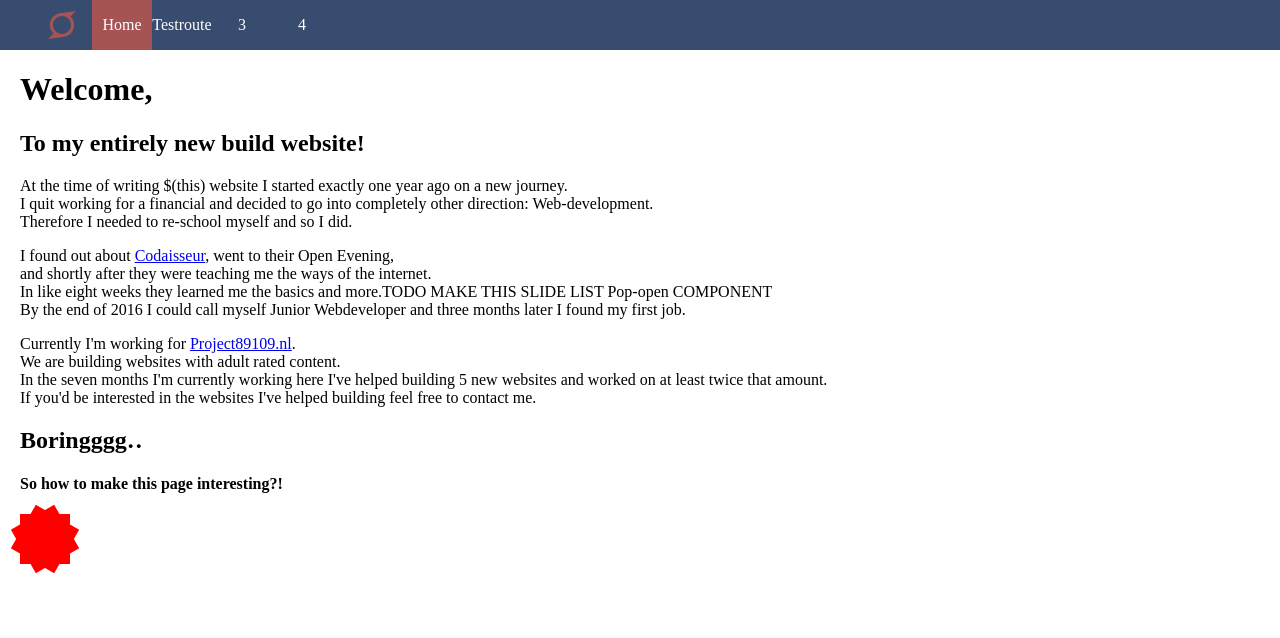
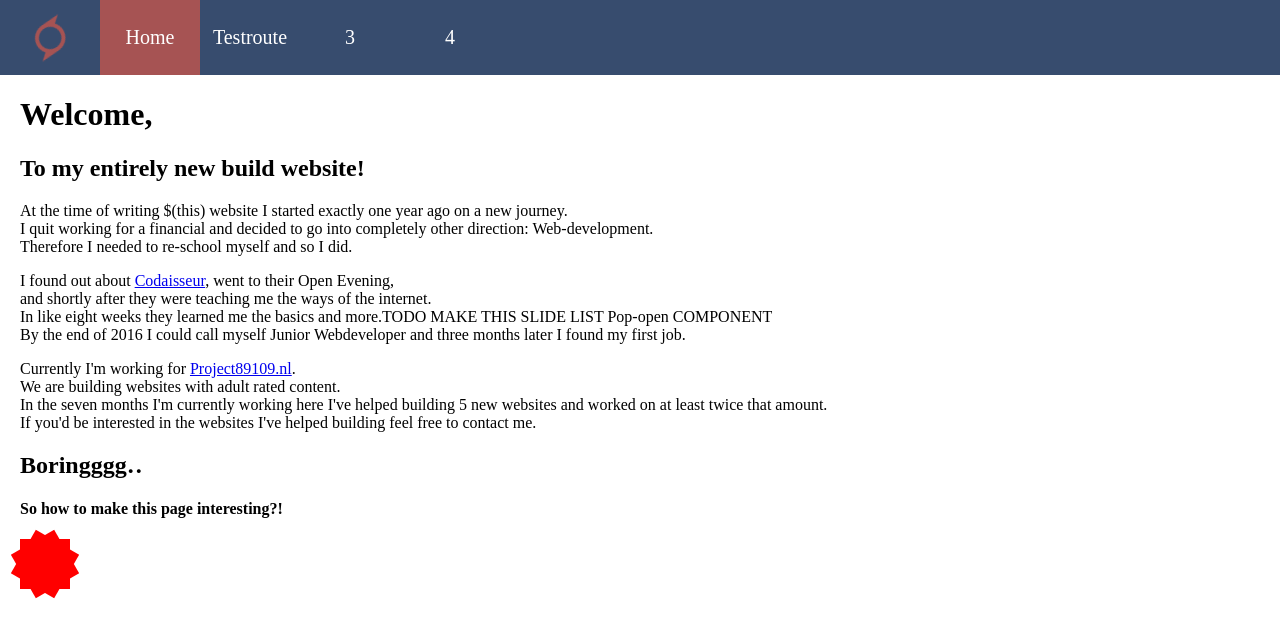
Before and after one commit to Jeffrey-Meesters/vue-platfrom, a Vue app: page / in a window 1280 px wide. Shown: the top 638 px of the page. Built offline with nearby package versions, Linux system fonts and the light colour scheme.

Commit message:
rotate stuff

```diff
--- a/index.html
+++ b/index.html
@@ -4,6 +4,16 @@
     <meta charset="utf-8">
     <title>default-platform</title>
     <script src="https://use.fontawesome.com/d5a57d23ed.js"></script>
+
+<style>
+  html,
+  body {
+      box-sizing: border-box;
+      margin: 0;
+      padding: 0;
+  }
+</style>
+
   </head>
   <body>
     <div id="app"></div>
--- a/src/App.vue
+++ b/src/App.vue
@@ -2,7 +2,7 @@
   <div id="app">
     <nav>
         <ul class="index-nav">
-            <li class="index-list-item">
+            <li class="logo">
                 <i class="fa fa-superpowers" aria-hidden="true"></i>
             </li>
             <li class="index-list-item is-active"><router-link to="/" class="index-link">Home</router-link></li>
@@ -24,14 +24,7 @@ export default {
 }
 </script>
 
-<style>
-html,
-body {
-    box-sizing: border-box;
-    margin: 0;
-    padding: 0;
-}
-
+<style scoped>
 .index-nav {
   background-color: #374c6e;
   color: #fff;
@@ -40,17 +33,33 @@ body {
   list-style: none;
   text-decoration: none;
   margin: 0;
-  height: 50px;
-  padding: 0 2rem;
+  height: 75px;
+  padding: 0px;
 }
 
+.logo,
 .index-list-item {
   height: 100%;
   display: flex;
   align-items: center;
   justify-content: center;
-  width: 60px;
+  width: 100px;
   transition: 0.5s;
+  font-size: 1.25rem;
+}
+
+.logo {
+  animation: rotate 3s infinite;
+}
+
+@keyframes rotate {
+    from {
+        transform: rotate(0deg);
+    }
+
+    to {
+        transform: rotate(360deg);
+    }
 }
 
 .index-list-item:hover {
@@ -67,7 +76,7 @@ body {
 
 .fa-superpowers {
   color: #a65353;
-  font-size: 2rem;
+  font-size: 2.5rem;
 }
 
 .index-link {
```
